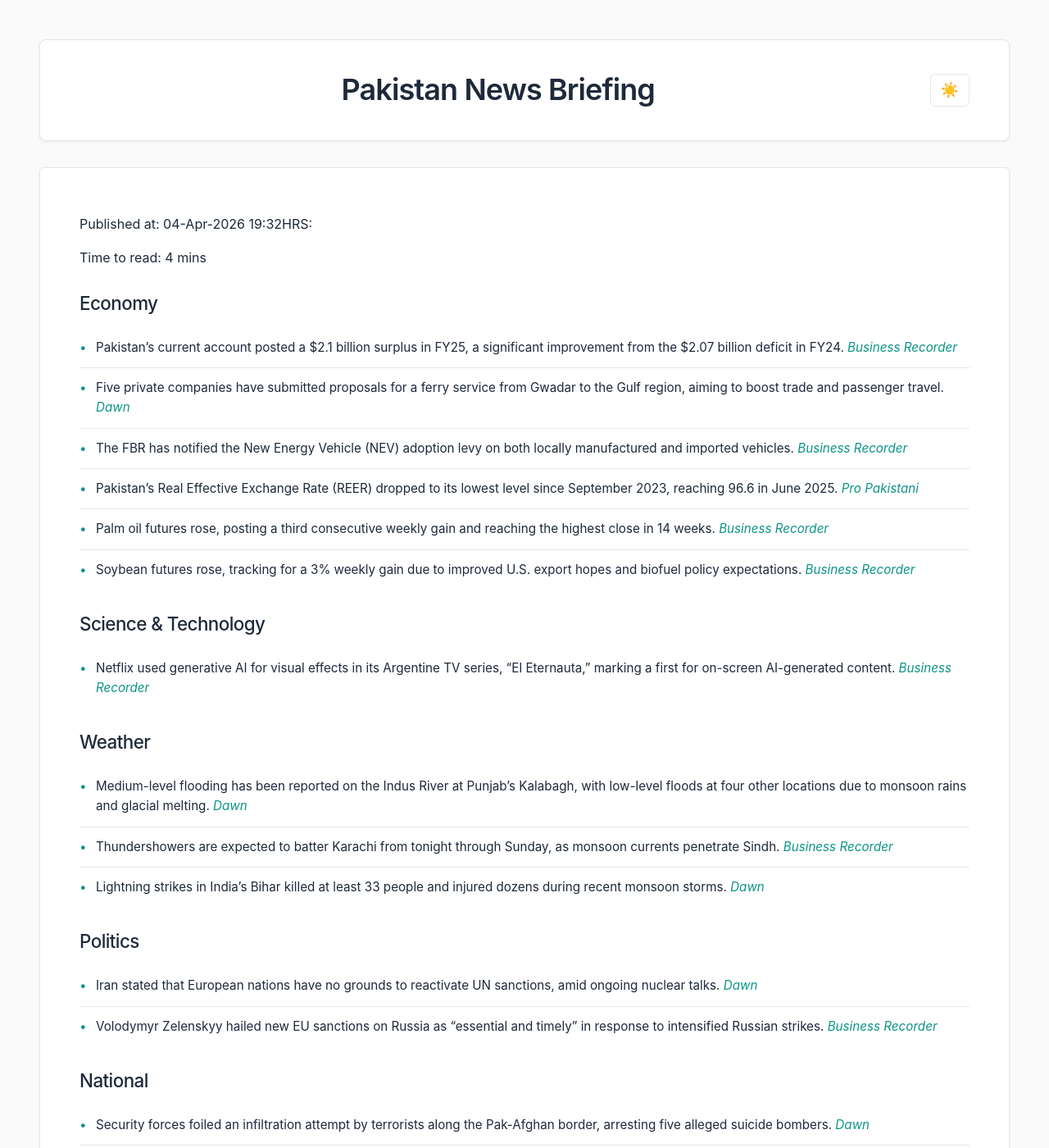
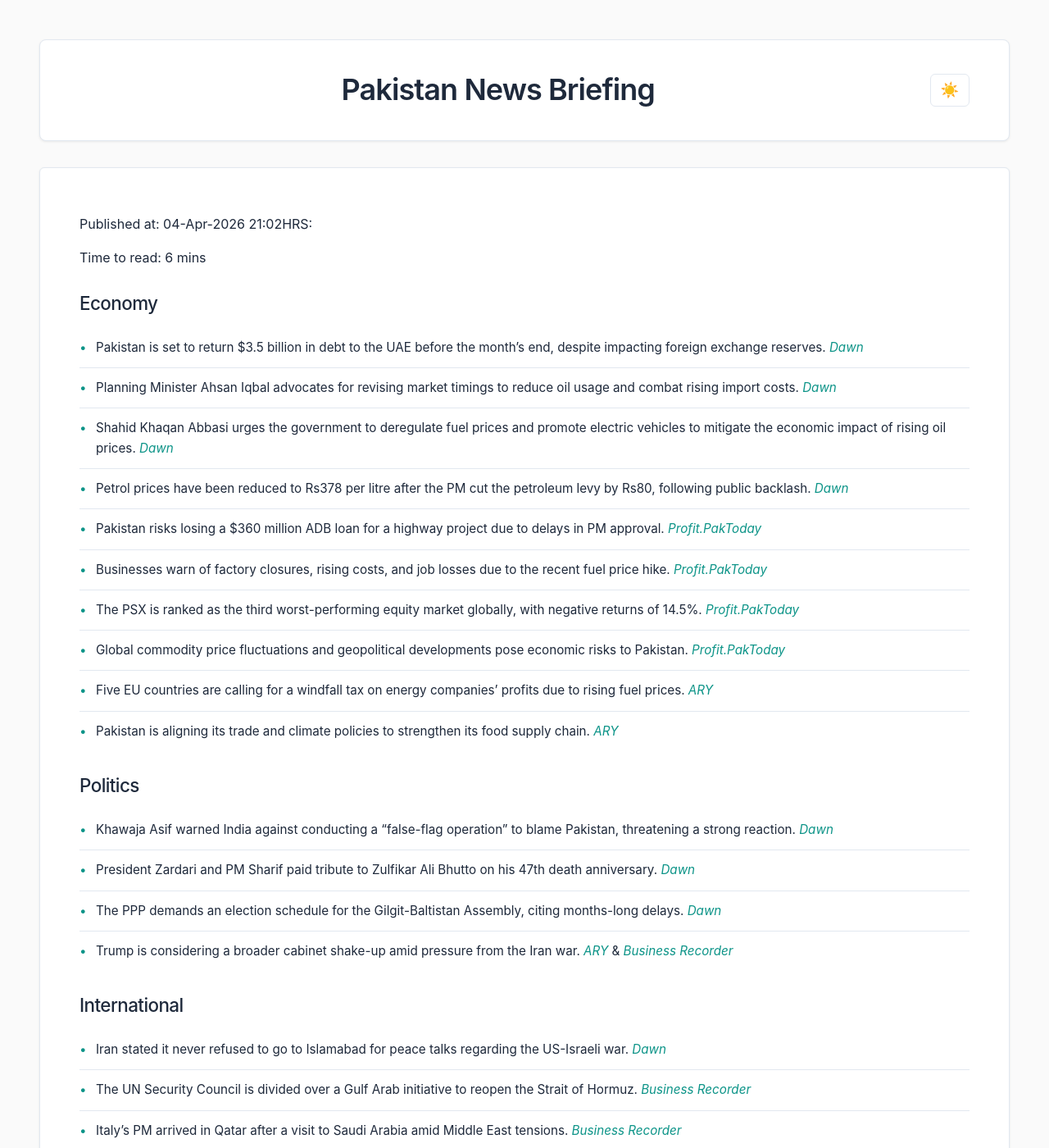
Before and after one commit to zsubzwary/news, a Jekyll site: the page built from en/index.md, in a window 1280 px wide and 1400 px high. Shown: the whole window at 82% size. Built offline with Jekyll 4.4.1, drawn with Linux system fonts in a browser that asks for light colours; some web fonts are replaced; some of the changed text lies outside the part shown.

Commit message:
DateTime; 2026-04-04T16:02:32.148Z

```diff
--- a/en/index.md
+++ b/en/index.md
@@ -4,56 +4,77 @@ title: Pakistan News Briefing
 lang: en
 ---
 
-Published at: 04-Apr-2026 19:32HRS:
+Published at: 04-Apr-2026 21:02HRS:
 
-Time to read: 4 mins
+Time to read: 6 mins
 
 ### Economy
-- Pakistan’s current account posted a $2.1 billion surplus in FY25, a significant improvement from the $2.07 billion deficit in FY24. *[Business Recorder](https://www.brecorder.com/news/40373319/pakistans-current-account-posts-21bn-surplus-in-fy25)*
-- Five private companies have submitted proposals for a ferry service from Gwadar to the Gulf region, aiming to boost trade and passenger travel. *[Dawn](https://www.dawn.com/news/1924990/5-private-companies-submit-proposals-on-ferry-service-from-gwadar-to-gulf-region-maritime-ministry)*
-- The FBR has notified the New Energy Vehicle (NEV) adoption levy on both locally manufactured and imported vehicles. *[Business Recorder](https://www.brecorder.com/news/40373315/fbr-notifies-nev-adoption-levy-on-local-imported-vehicles)*
-- Pakistan’s Real Effective Exchange Rate (REER) dropped to its lowest level since September 2023, reaching 96.6 in June 2025. *[Pro Pakistani](https://propakistani.pk/2025/07/18/pakistans-real-effective-exchange-rate-drops-to-lowest-level-since-september-2023/)*
-- Palm oil futures rose, posting a third consecutive weekly gain and reaching the highest close in 14 weeks. *[Business Recorder](https://www.brecorder.com/news/40373323/palm-oil-makes-more-than-3-weekly-gain-for-highest-close-in-14-weeks)*
-- Soybean futures rose, tracking for a 3% weekly gain due to improved U.S. export hopes and biofuel policy expectations. *[Business Recorder](https://www.brecorder.com/news/40373326/soybean-heads-for-3-weekly-gain-on-us-demand-hopes)*
+- Pakistan is set to return $3.5 billion in debt to the UAE before the month's end, despite impacting foreign exchange reserves. *[Dawn](https://www.dawn.com/news/1988580/fo-rejects-misleading-unfounded-commentary-regarding-financial-deposits-from-uae)*
+- Planning Minister Ahsan Iqbal advocates for revising market timings to reduce oil usage and combat rising import costs. *[Dawn](https://www.dawn.com/news/1988554/planning-minister-advocates-for-revising-market-timings-to-rein-in-oil-import-bill)*
+- Shahid Khaqan Abbasi urges the government to deregulate fuel prices and promote electric vehicles to mitigate the economic impact of rising oil prices. *[Dawn](https://www.dawn.com/news/1988532/shahid-khaqan-urges-govt-to-deregulate-fuel-prices-promote-electric-vehicles)*
+- Petrol prices have been reduced to Rs378 per litre after the PM cut the petroleum levy by Rs80, following public backlash. *[Dawn](https://www.dawn.com/news/1988380/petrol-price-drops-to-rs378-as-pm-cuts-levy-amid-backlash)*
+- Pakistan risks losing a $360 million ADB loan for a highway project due to delays in PM approval. *[Profit.PakToday](https://profit.pakistantoday.com.pk/2026/04/04/pakistan-risks-losing-360-million-adb-loan-as-carec-project-awaits-pm-approval/)*
+- Businesses warn of factory closures, rising costs, and job losses due to the recent fuel price hike. *[Profit.PakToday](https://profit.pakistantoday.com.pk/2026/04/04/businesses-warn-of-factory-closures-rising-costs-job-losses-as-fuel-hike-strains-industry-smes-agriculture/)*
+- The PSX is ranked as the third worst-performing equity market globally, with negative returns of 14.5%. *[Profit.PakToday](https://profit.pakistantoday.com.pk/2026/04/04/psx-sentiment-to-hinge-on-middle-east-conflict-developments-report/)*
+- Global commodity price fluctuations and geopolitical developments pose economic risks to Pakistan. *[Profit.PakToday](https://profit.pakistantoday.com.pk/2026/04/04/global-commodity-price-fluctuations-geopolitical-developments-pose-economic-risks-govt-tells-na/)*
+- Five EU countries are calling for a windfall tax on energy companies’ profits due to rising fuel prices. *[ARY](https://arynews.tv/five-eu-countries-call-for-windfall-tax-on-energy-companies/)*
+- Pakistan is aligning its trade and climate policies to strengthen its food supply chain. *[ARY](https://arynews.tv/climate-strategies-for-food-supply-security-in-pakistan/)*
+
+### Politics
+- Khawaja Asif warned India against conducting a “false-flag operation” to blame Pakistan, threatening a strong reaction. *[Dawn](https://www.dawn.com/news/1988527/khawaja-asif-warns-india-against-conducting-false-flag-operation)*
+- President Zardari and PM Sharif paid tribute to Zulfikar Ali Bhutto on his 47th death anniversary. *[Dawn](https://www.dawn.com/news/1988517/president-pm-pay-tribute-to-zulfikar-ali-bhutto-on-47th-death-anniversary)*
+- The PPP demands an election schedule for the Gilgit-Baltistan Assembly, citing months-long delays. *[Dawn](https://www.dawn.com/news/1988514/ppp-demands-election-schedule-for-gilgit-baltistan-assembly-amid-months-long-delay-in-polls)*
+- Trump is considering a broader cabinet shake-up amid pressure from the Iran war. *[ARY](https://arynews.tv/trump-weighs-broader-cabinet-shake-up-as-iran-war-pressure-grows)* & *[Business Recorder](https://www.brecorder.com/news/40414775/trump-weighs-broader-cabinet-shake-up-as-iran-war-pressure-grows)*
+
+### International
+- Iran stated it never refused to go to Islamabad for peace talks regarding the US-Israeli war. *[Dawn](https://www.dawn.com/news/1988544/never-refused-to-go-to-islamabad-iran-says-us-media-misrepresenting-its-position-on-peace-talks)*
+- The UN Security Council is divided over a Gulf Arab initiative to reopen the Strait of Hormuz. *[Business Recorder](https://www.brecorder.com/news/40414785/unsc-divided-as-gulf-pushes-to-reopen-hormuz)*
+- Italy’s PM arrived in Qatar after a visit to Saudi Arabia amid Middle East tensions. *[Business Recorder](https://www.brecorder.com/news/40414780/italian-pm-arrives-in-qatar-after-saudi-arabia-visit)*
+- Zelensky is in Istanbul for security talks with Erdogan. *[Business Recorder](https://www.brecorder.com/news/40414778/zelensky-in-istanbul-for-security-talks-with-erdogan)*
+- India has made its first Iranian oil buy in seven years. *[ARY](https://arynews.tv/india-makes-first-iranian-oil-buy-in-seven-years-with-no-payment-problems/)* & *[Business Recorder](https://www.brecorder.com/news/40414769/india-makes-first-iranian-oil-buy-in-seven-years-with-no-payment-problems)*
+- Trump issued a 48-hour ultimatum to Iran regarding the Strait of Hormuz. *[ARY](https://arynews.tv/trump-issues-stern-warning-to-iran-over-strait-of-hormuz/)* & *[Business Recorder](https://www.brecorder.com/news/40414785/trump-gives-iran-48-hours-to-make-deal-or-face-hell)*
+- Iran’s Revolutionary Guards targeted an Israel-linked ship in the Gulf. *[Business Recorder](https://www.brecorder.com/news/40414782/iran-guards-say-targeted-israel-linked-ship-in-gulf)*
 
 ### Science & Technology
-- Netflix used generative AI for visual effects in its Argentine TV series, “El Eternauta,” marking a first for on-screen AI-generated content. *[Business Recorder](https://www.brecorder.com/news/40373314/netflix-says-it-used-genai-in-argentine-tv-series)*
+- Scientists have found evidence for theorized gargantuan star explosions. *[Dawn](https://www.dawn.com/news/1988354/scientists-find-evidence-for-theorised-gargantuan-star-explosions)*
+- Canadian astronaut Jeremy Hansen described his Artemis journey as “phenomenal.” *[Dawn](https://www.dawn.com/news/1988549/like-falling-out-of-the-sky-canadian-astronaut-describes-phenomenal-artemis-journey)*
+- Artemis astronauts have passed the halfway point on their way to the Moon. *[Dawn](https://www.dawn.com/news/1988493/artemis-astronauts-pass-half-way-point-on-way-to-moon)*
 
 ### Weather
-- Medium-level flooding has been reported on the Indus River at Punjab’s Kalabagh, with low-level floods at four other locations due to monsoon rains and glacial melting. *[Dawn](https://www.dawn.com/news/1924989/medium-level-flood-on-indus-river-at-punjabs-kalabagh-due-to-monsoon-rains)*
-- Thundershowers are expected to batter Karachi from tonight through Sunday, as monsoon currents penetrate Sindh. *[Business Recorder](https://www.brecorder.com/news/40373320/thundershower-likely-to-batter-karachi-from-tonight)*
-- Lightning strikes in India’s Bihar killed at least 33 people and injured dozens during recent monsoon storms. *[Dawn](https://www.dawn.com/news/1924970/lightning-strikes-kill-33-people-in-indias-bihar)*
-
-### Politics
-- Iran stated that European nations have no grounds to reactivate UN sanctions, amid ongoing nuclear talks. *[Dawn](https://www.dawn.com/news/1924997/iran-says-europeans-have-no-grounds-to-trigger-sanctions-snapback)*
-- Volodymyr Zelenskyy hailed new EU sanctions on Russia as “essential and timely” in response to intensified Russian strikes. *[Business Recorder](https://www.brecorder.com/news/40373312/volodymyr-zelenskyy-hails-new-eu-sanctions-on-russia-as-essential-and-timely)*
+- Pakistan is expected to experience heavy rains from April 5-9. *[Dawn](https://www.dawn.com/news/1988560/pmd-forecasts-countrywide-spell-of-heavy-rains-from-april-5-9)* & *[Business Recorder](https://www.brecorder.com/news/40414781/pmd-forecasts-fresh-spell-of-rain-thunderstorm-for-karachi-lahore-other-cities)*
+- Karachi and other Sindh cities have set new weather records for April, including a 41-year record for rainfall. *[Dawn](https://www.dawn.com/news/1988421/karachi-other-sindh-cities-set-new-weather-records-for-april)*
+- Rain and hailstorms have threatened wheat and mango crops in South Punjab. *[Profit.PakToday](https://profit.pakistantoday.com.pk/2026/04/04/rains-hailstorms-threaten-wheat-mango-crops-in-south-punjab/)*
+- Heavy rain and storms have killed at least 121 people in Afghanistan and Pakistan over the past two weeks. *[Business Recorder](https://www.brecorder.com/news/40414783/rain-storms-kill-121-in-afghanistan-pakistan-in-two-weeks)*
 
 ### National
-- Security forces foiled an infiltration attempt by terrorists along the Pak-Afghan border, arresting five alleged suicide bombers. *[Dawn](https://www.dawn.com/news/1925009/security-forces-foil-infiltration-bid-by-terrorists-on-pak-afghan-border-state-media)*
-- COAS Munir and Libyan Armed Forces’ chief agreed on defence industrial collaboration between their countries. *[Dawn](https://www.dawn.com/news/1925004/coas-munir-libyan-armed-forces-chief-agree-on-defence-industrial-collaboration-ispr)*
-- An ATC in Quetta extended the physical remand of Baloch Yakjehti Committee (BYC) chief Dr. Mahrang Baloch and other organizers for another 15 days. *[Dawn](https://www.dawn.com/news/1925000/quetta-atc-sends-mahrang-baloch-others-on-15-day-physical-remand-again)*
-- One Balochistan Constabulary officer was martyred and three injured in a gun attack in Mastung. *[Dawn](https://www.dawn.com/news/1925001/1-martyred-3-injured-as-gunmen-attack-balochistan-constabulary-convoy-in-mastung)*
-- A milk supplier was killed in Karachi’s Saudabad when a dumper truck ran over his motorcycle. *[Dawn](https://www.dawn.com/news/1924967/dumper-truck-kills-motorcyclist-in-karachis-saudabad-police)*
-- The government needs to pay over Rs. 29 billion to USC staff to close utility stores permanently. *[Pro Pakistani](https://propakistani.pk/2025/07/18/govt-needs-to-pay-over-rs-29-billion-to-staff-to-close-utility-stores-permanently/)*
-- A bill was passed to end the death penalty for major crimes against women, replacing it with life imprisonment. *[Pro Pakistani](https://propakistani.pk/2025/07/18/bill-passed-to-end-death-penalty-for-major-crimes-against-women/)*
-- PM Shehbaz Sharif emphasized a comprehensive plan to make electric vehicles accessible to all citizens. *[Business Recorder](https://www.brecorder.com/news/40373317/pm-shehbaz-emphasises-comprehensive-plan-to-make-evs-accessible-for-all)*
+- The Pakistan Navy inducted its second Milgem-class corvette, PNS Khaibar, into its fleet. *[Dawn](https://www.dawn.com/news/1988533/pakistan-navy-inducts-second-milgem-class-corvette-into-fleet)* & *[Business Recorder](https://www.brecorder.com/news/40414779/pakistan-navy-adds-advanced-pns-khaibar-to-its-naval-fleet)*
+- The Supreme Court has fixed a hearing for Zahir Jaffer’s review plea in the Noor Mukadam case for April 8. *[Dawn](https://www.dawn.com/news/1988520/noor-mukadam-case-sc-fixes-hearing-of-zahir-jaffers-review-plea-for-april-8)*
 
-### International
-- Three Sri Lankan elephants were found dead, a setback for conservation efforts. *[Dawn](https://www.dawn.com/news/1925007/three-sri-lankan-elephants-killed-in-blow-to-conservation-efforts)*
-- Germany deported 81 Afghan men convicted of crimes back to Afghanistan. *[Dawn](https://www.dawn.com/news/1924988/germany-deports-81-afghans-convicted-of-crimes)*
-- Gaza civil defence agency reports 14 deaths from Israeli strikes. *[Business Recorder](https://www.brecorder.com/news/40373313/gaza-civil-defence-agency-says-israeli-strikes-kill-14)*
+### Health
+- The family of Virginia Giuffre urged King Charles to meet Epstein survivors during his US visit. *[Dawn](https://www.dawn.com/news/1988577/virginia-giuffres-family-urges-king-charles-to-meet-epstein-survivors-during-us-visit)* & *[ARY](https://arynews.tv/virginia-giuffres-family-urges-king-charles-to-meet-epstein-survivors/)*
 
 ### Sports
-- Pakistani cueist Muhammad Asif will face India’s Brijesh Damani in the IBSF World Masters Snooker Championship final. *[Dawn](https://www.dawn.com/news/1924987/pakistans-muhammad-asif-to-face-indian-cueist-in-ibsf-world-masters-final-today)*
-
-### Health
-- One billion Africans are being harmed by cooking pollution due to the use of open fires and hazardous fuels. *[Dawn](https://www.dawn.com/news/1925002/one-billion-africans-being-harmed-by-cooking-pollution)*
+- Erling Haaland scored a hat-trick as Manchester City beat Liverpool 4-0 in the FA Cup. *[ARY](https://arynews.tv/erling-haaland-hat-trick-helps-man-city-beat-liverpool-4-0/)*
 
 ### Other
-- The OICCI expressed concern over the impacts of climate change in Pakistan following recent floods and rains. *[Pro Pakistani](https://propakistani.pk/2025/07/18/oicci-shows-concern-over-climate-change-impacts-in-pakistan/)*
-- Justin Timberlake and Jessica Biel are reportedly heading for a divorce. *[ARY](https://arynews.tv/justin-timberlake-jessica-biel-headed-for-a-divorce/)*
-- Hailey Bieber addressed whether she will use funds from the sale of Rhode to cover Justin Bieber’s debt to Scooter Braun. *[ARY](https://arynews.tv/hailey-bieber-to-pay-off-justin-scooter-braun-deal-with-rhode-sale/)*
-- PTI is facing internal revolt over Senate ticket dispute. *[ARY](https://arynews.tv/pti-office-bearers-want-irfan-saleems-senate-ticket/)*
-- The University of Home Economics Lahore announced six new degree programs. *[Pro Pakistani](https://propakistani.pk/2025/07/18/home-economics-university-announce-six-new-degree-programs/)*
-- Donald Trump threatened to sue The Wall Street Journal over a story about a letter allegedly written to Jeffrey Epstein. *[Dawn](https://www.dawn.com/news/1924961/trump-threatens-to-sue-wsj-over-story-on-alleged-2003-letter-to-epstein)*
-- The US declared the outfit behind the Pahalgam attack a foreign terrorist organization. *[Dawn](https://www.dawn.com/news/1924884/us-declares-outfit-behind-pahalgam-attack-terror-group)*
+- Iran and the US are racing to find the crew member of a crashed American fighter jet. *[Dawn](https://www.dawn.com/news/1988487/iran-us-race-to-find-crew-member-of-crashed-american-fighter-jet)*
+- A projectile hit near Iran’s Bushehr nuclear plant, killing one person. *[Business Recorder](https://www.brecorder.com/news/40414773/iaea-says-projectile-hits-near-irans-bushehr-nuclear-plant-killing-one)*
+- A 6.0 magnitude earthquake struck off the north coast of Indonesia. *[Business Recorder](https://www.brecorder.com/news/40414777/magnitude-60-earthquake-strikes-off-north-indonesia-usgs)*
+- Russia is pulling more staff from Iran’s nuclear plant after a reported strike. *[Business Recorder](https://www.brecorder.com/news/40414773/iaea-says-projectile-hits-near-irans-bushehr-nuclear-plant-killing-one)*
+- Russian oil terminals remain unable to accept shipments after attacks. *[ARY](https://arynews.tv/russian-oil-terminals-under-attack-unable-to-accept-shipments-for-second-week-sources-say/)*
+- Cemento Ready Mix Concrete is emerging as a new standard in Lahore’s construction industry. *[Profit.PakToday](https://profit.pakistantoday.com.pk/2026/04/04/cemento-a-new-standard-for-ready-mix-concrete-emerges-in-lahore/)*
+- Inter-city transport fares have increased by up to 30% following the fuel price hike. *[Profit.PakToday](https://profit.pakistantoday.com.pk/2026/04/04/inter-city-transport-fares-jump-up-to-30-after-fuel-price-hike/)*
+- Pakistan is seeking to import cheaper Iranian oil despite sanctions. *[Profit.PakToday](https://profit.pakistantoday.com.pk/2026/04/04/pakistan-cant-import-cheaper-iranian-oil-because-of-sanctions-is-there-a-case-to-be-made-to-do-it-anyways/)*
+- The SECP has approved the first Islamic risk-sharing product. *[Business Recorder](https://www.brecorder.com/news/40414774/secp-approves-first-islamic-risk-sharing-product)*
+- The Trump administration filed an emergency motion to resume ballroom work at the White House. *[ARY](https://arynews.tv/trump-administration-files-emergency-motion-to-resume-ballroom-work-citing-security-issues/)* & *[Business Recorder](https://www.brecorder.com/news/40414775/trump-weighs-broader-cabinet-shake-up-as-iran-war-pressure-grows)*
+- Erdogan stated the Middle East war has caused a “geostrategic impasse”. *[Business Recorder](https://www.brecorder.com/news/40414786/erdogan-says-mideast-war-has-caused-geostrategic-impasse)*
+- The IMF urges the BOJ to continue raising rates despite the Iran war risks. *[Business Recorder](https://www.brecorder.com/news/40414770/imf-urges-boj-to-keep-raising-rates-even-as-iran-war-poses-new-risks)*
+- No war-related surcharges are being imposed on shipments. *[Business Recorder](https://www.brecorder.com/news/40414771/no-war-related-surcharges-on-in-transit-or-alternate-route-shipments-agents-confirm)*
+- Power minister signals an electricity tariff hike after the fuel price surge. *[Profit.PakToday](https://profit.pakistantoday.com.pk/2026/04/04/power-minister-signals-electricity-tariff-hike-after-fuel-price-surge/)*
+- The FO rejected commentary regarding financial deposits from the UAE, calling it a routine transaction. *[Dawn](https://www.dawn.com/news/1988580/fo-rejects-misleading-unfounded-commentary-regarding-financial-deposits-from-uae)*
+- The Iranian FM clarified that Tehran never refused to visit Islamabad for talks. *[Business Recorder](https://www.brecorder.com/news/40414784/iranian-fm-clarifies-we-have-never-refused-to-visit-islamabad-for-talks)*
+- The government is activating a high-level monitoring mechanism to track global commodity markets. *[Profit.PakToday](https://profit.pakistantoday.com.pk/2026/04/04/global-commodity-price-fluctuations-geopolitical-developments-pose-economic-risks-govt-tells-na/)*
+- A new procedure has been announced for obtaining petrol at Rs100 per liter. *[ARY](https://arynews.tv/how-to-get-rs100-per-liter-petrol-full-procedure/)*
+- The government is offering a fuel subsidy for motorbike owners. *[ARY](https://arynews.tv/how-to-get-rs100-per-liter-petrol-full-procedure/)*
+- The PM has declared that all cabinet members will forgo their salaries for six months. *[Dawn](https://www.dawn.com/news/1988380/petrol-price-drops-to-rs378-as-pm-cuts-levy-amid-backlash)*
+- The government is activating austerity measures. *[Profit.PakToday](https://profit.pakistantoday.com.pk/2026/04/04/global-commodity-price-fluctuations-geopolitical-developments-pose-economic-risks-govt-tells-na/)*
```
